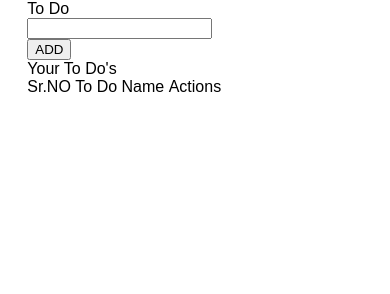
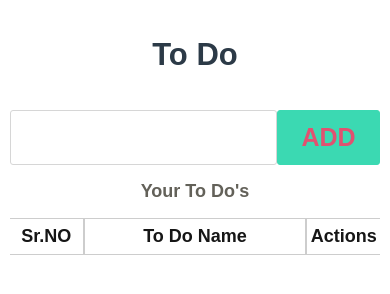
Before and after one commit to ahsanaaxioned/To-DO-LIst, a plain HTML site: page index.html in a window 390 px wide. Drawn offline with Linux system fonts and the light colour scheme.

Commit message:
css added

```diff
--- a/assets/css/style.css
+++ b/assets/css/style.css
@@ -99,28 +99,131 @@ li {
 /*for wrapper*/
 .wrapper {
   max-width: 1360px;
-  width: 86%;
+  width: 40%;
   margin: 0 auto;
+}
+
+*{
+  box-sizing: border-box;
+  padding: 0;
+  margin: 0;
 }
 
 /*=================================
   main styling starts here
 =================================*/
+.heading {
+  padding: 37px 22px;
+  color: #2C3A47;
+  font-size: 31px;
+  font-weight: 600;
+  text-align: center;
+}
 
+.input-group {
+  display: flex;
+  flex-direction: column;
+  flex-basis: 66%;
+}
 
+.form {
+  display: flex;
+  justify-content: space-between;
+  align-items: flex-end;
+}
 
+.to-do-list {
+  display: flex;
+  justify-content: space-between;
+}
 
+label {
+  color: #F277A1;
+  font-size: 28px;
+  font-weight: 600;
+}
 
+.input-to-do {
+  padding: 15px 3%;
+  border: 1px solid #D6D6D6;
+  border-radius: 3px;
+  font-size: 20px;
+  outline: none;
+}
 
+.to-do-btn {
+  padding: 12px 2%;
+  border: 1px solid #3BD9B2;
+  border-radius: 3px;
+  background-color: #3BD9B2;
+  color: #E15170;
+  font-size: 25px;
+  font-weight: 600;
+  flex-basis: 31%;
+}
 
+.sub-heading {
+  padding: 16px 0;
+  color: #636159;
+  font-size: 18px;
+  font-weight: 600;
+  text-align: center;
+}
 
+.to-do-item {
+  padding: 7px 0;
+  border: 1px solid #CDCDCD;
+  color: #161616;
+  flex-basis: 20%;
+  font-weight: 600;
+  font-size: 18px;
+  text-align: center;
+}
+
+.to-do-item:nth-child(1) { border-left: none; }
+.to-do-item:nth-child(3) { border-right: none; }
+.to-do-item:nth-child(2) { flex-basis: 60%; }
+.icon{ text-indent: -9999px; }
+
+.icon::before,.icon::after {
+  content: "\f040";
+  width: 15px;
+  height: 15px;
+  padding: 7px;
+  border: 1px solid #62AF9D;
+  border-radius: 50%;
+  display: flex;
+  float: left;
+  align-items: center;
+  color: #62AF9D;
+  font-family: "FontAwesome";
+  justify-content: center;
+  text-indent: 0;
+}
+
+.icon::after {
+  content: "\f55a";
+  border: 1px solid #F76165;
+  margin-left: 10px;
+  color: #F76165;
+}
 /*=================================
   main styling ends here
 =================================*/
 /*media query starts*/
-/*media query for 995px starts here*/
-@media only screen and (max-width: 995px) {
-
-
-
+/*media query for 1024px starts here*/
+@media only screen and (max-width: 1024px) {
+  .wrapper { width: 70%; }
 }
+/*media query for 1024px end here*/
+/*media query for 768px starts here*/
+@media only screen and (max-width: 768px) {
+  .wrapper { width: 85%; }
+}
+/*media query for 768px end here*/
+/*media query for 480px starts here*/
+@media only screen and (max-width: 480px) {
+  .wrapper { width: 95%; }
+  .icon::before, .icon::after { padding: 4px; }
+}
+/*media query for 480px end here*/
```
